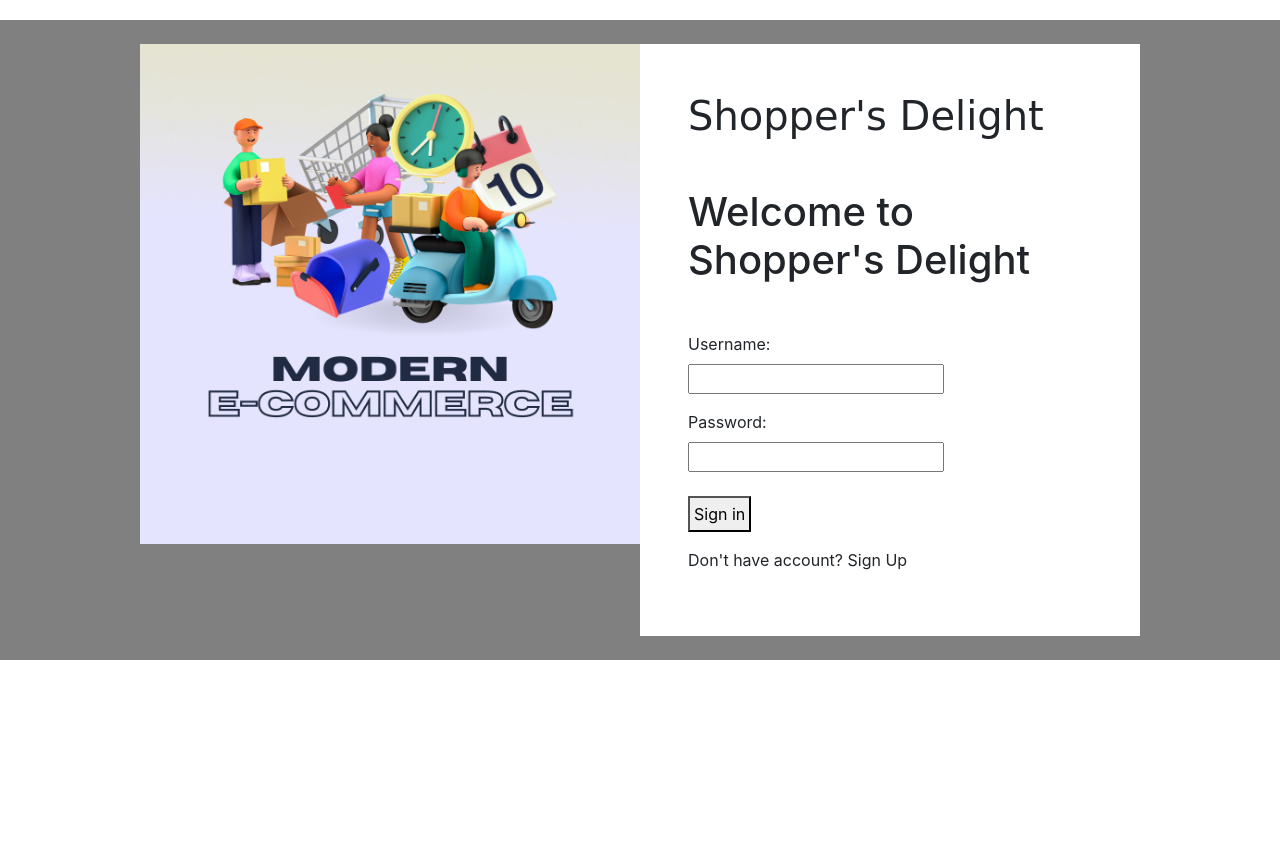
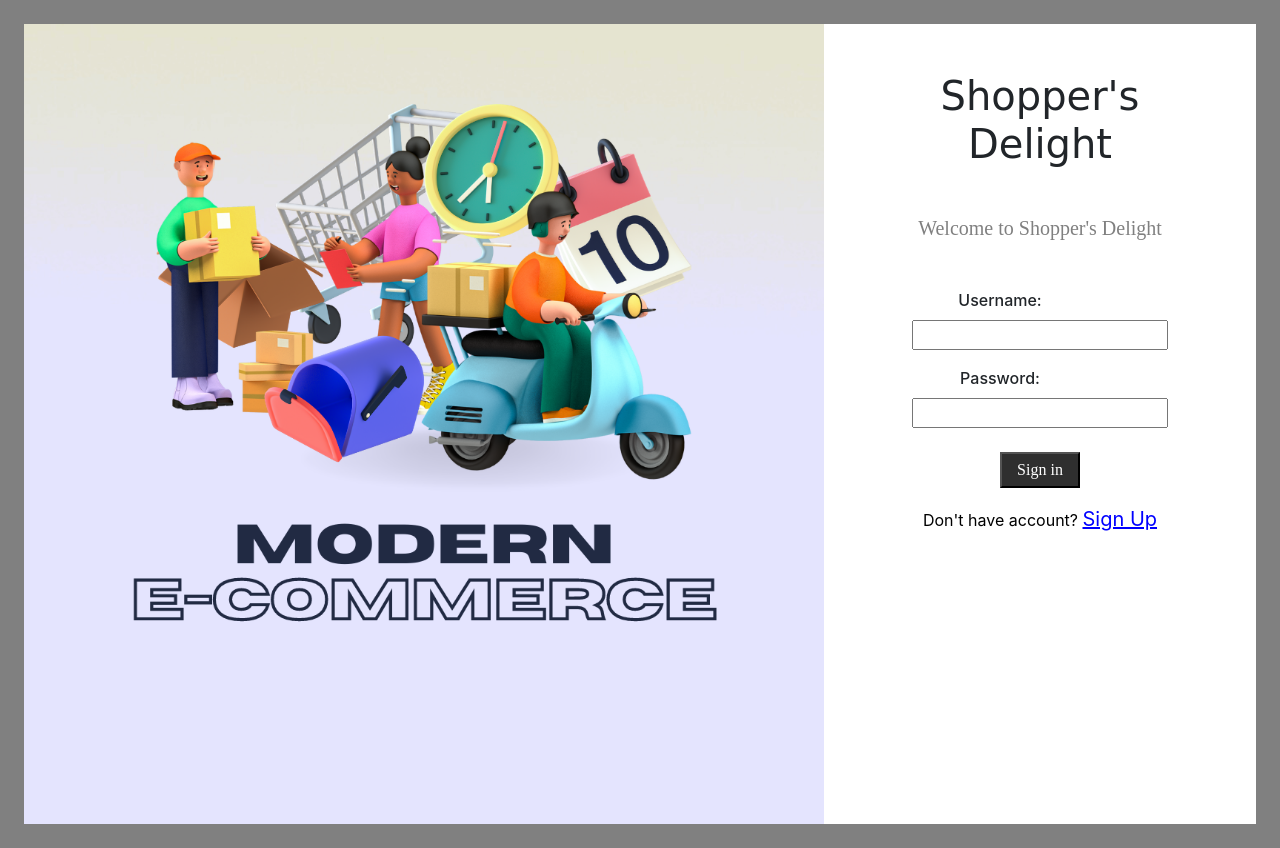
Before and after one commit to saiviswesh123/E-Commerce-Website, a plain HTML site: page ShoppersDelightWebsite/loginPage/index.html in a window 1280 px wide. Before the commit the page ends 800 px from the top, so only its background shows below. Drawn offline with nearby package versions, Linux system fonts and the light colour scheme; a web font is replaced by a local one.

Commit message:
Update style.css

```diff
--- a/ShoppersDelightWebsite/loginPage/style.css
+++ b/ShoppersDelightWebsite/loginPage/style.css
@@ -1,19 +1,36 @@
-.login-page-bg-container
-{
-   background-color:grey;
-   margin-top:20px;
-   padding:20px;
+.login-page-bg-container {
+  background-color: grey;
 }
-.logo-image
-{
-   height:500px;
+.logo-image {
+  height: 100vh;
 }
-.contents-card
-{
-   background-color:white;
-   width:500px;
+.contents-card {
+  background-color: white;
+  text-align: center;
 }
-.heading
-{
-   font-family: 'DynaPuff', cursive;
+.heading {
+  font-family: "DynaPuff", cursive;
 }
+.sub-heading {
+  color: grey;
+  font-size: 20px;
+  font-family: "Bree serif";
+}
+.username {
+  font-weight: 500;
+  margin-right: 80px;
+}
+.sign-in-button {
+  background-color: #2f2f2f;
+  color: white;
+  width: 80px;
+  font-family: "Bree serif";
+}
+.signing-text {
+  color: #000000;
+}
+.signup {
+  color: #0000ff;
+  text-decoration: underline;
+  font-size: 20px;
+}
```
